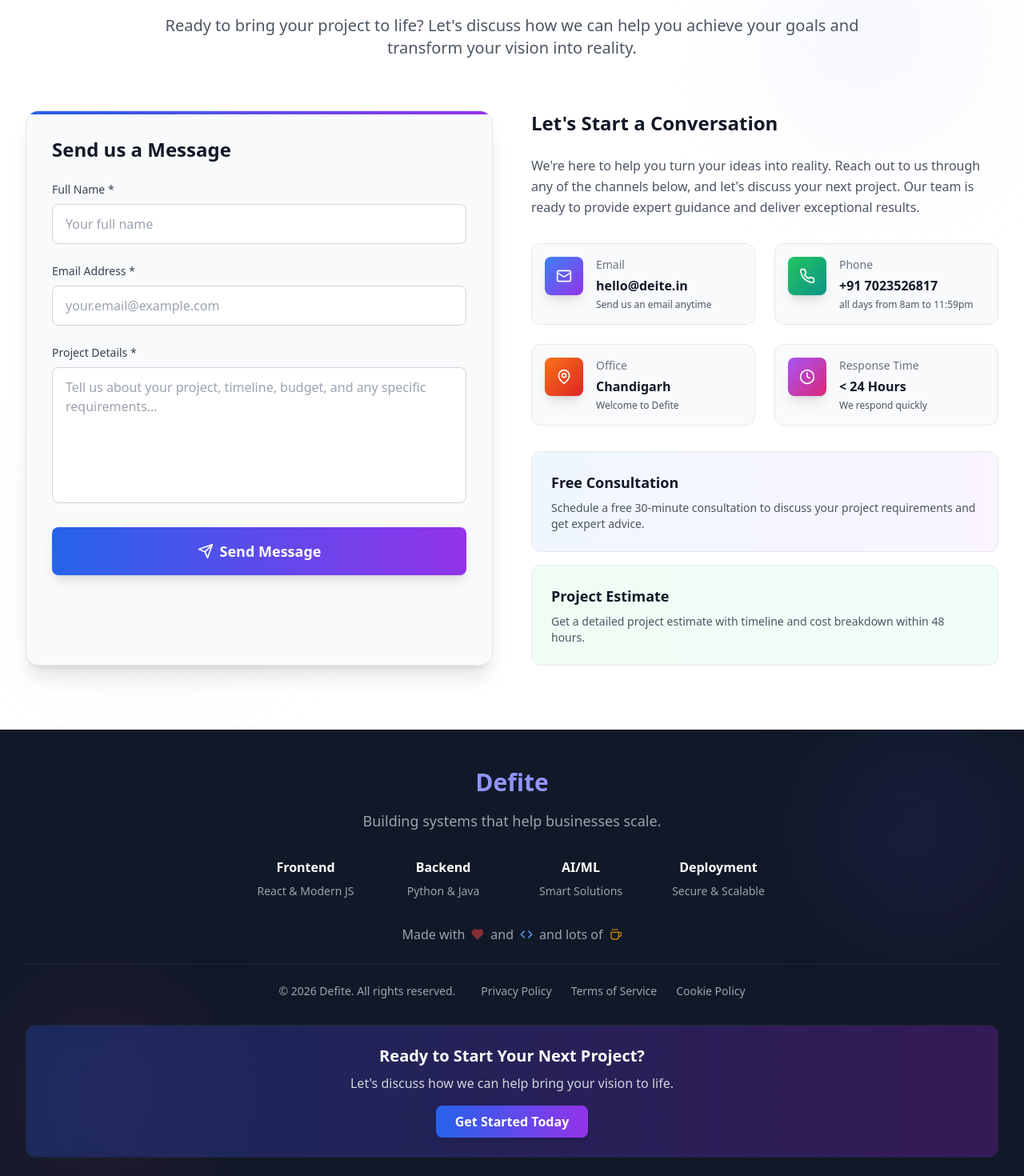
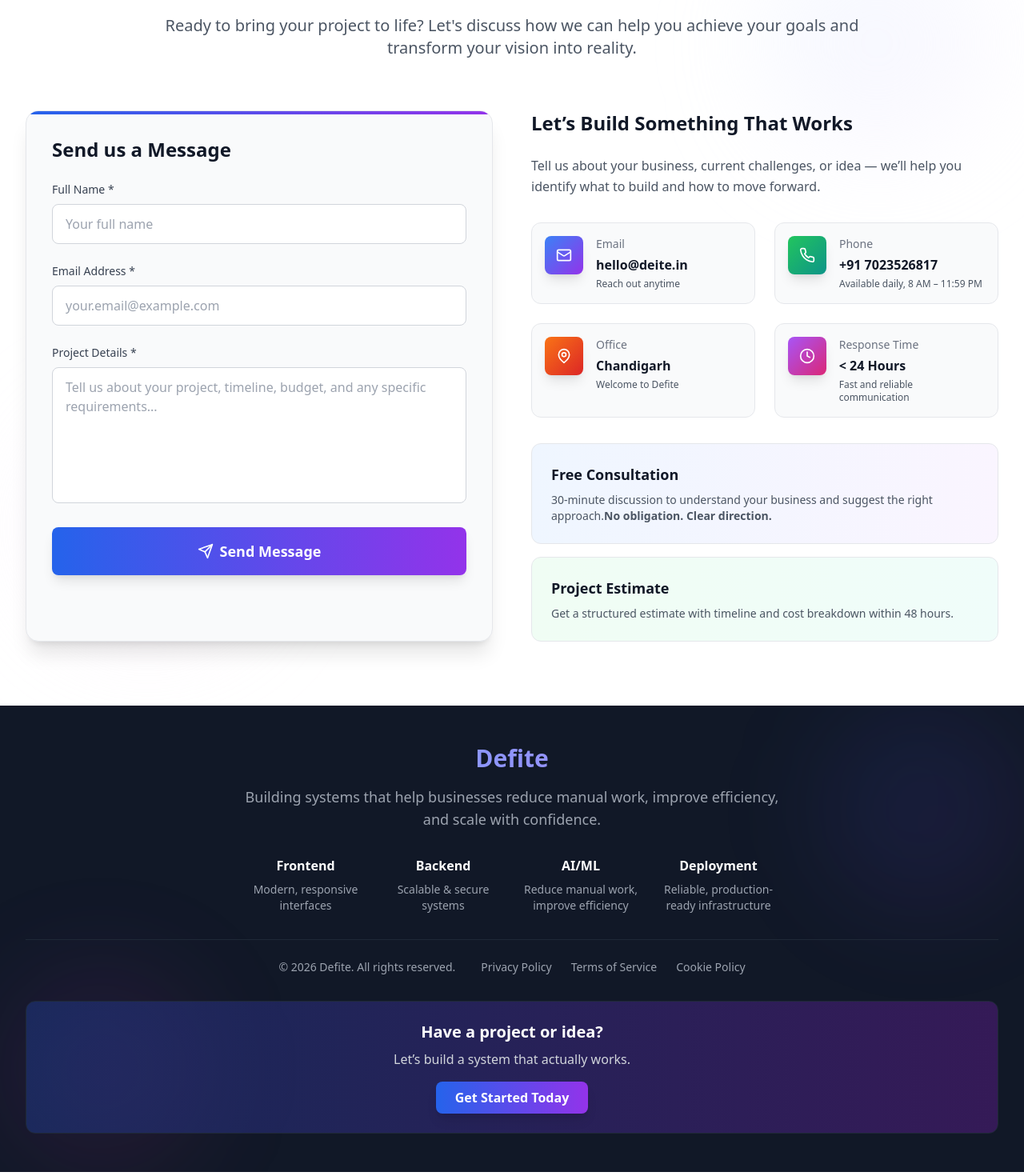
Before and after one commit to kushalyadav0/Defite, a React (Vite) app: page / in a window 1280 px wide. Shown: the part 6900-8370 px from the top of the page at 80% size. Built offline with nearby package versions, Linux system fonts and the light colour scheme.

Commit message:
CTA  and Text Optimization!

```diff
--- a/src/components/Contact.jsx
+++ b/src/components/Contact.jsx
@@ -51,14 +51,14 @@
       icon: Mail,
       title: 'Email',
       value: 'hello@deite.in',
-      description: 'Send us an email anytime',
+      description: 'Reach out anytime',
       gradient: 'from-blue-500 to-purple-600'
     },
     {
       icon: Phone,
       title: 'Phone',
       value: '+91 7023526817',
-      description: 'all days from 8am to 11:59pm',
+      description: 'Available daily, 8 AM – 11:59 PM',
       gradient: 'from-green-500 to-teal-600'
     },
     {
@@ -72,7 +72,7 @@
       icon: Clock,
       title: 'Response Time',
       value: '< 24 Hours',
-      description: 'We respond quickly',
+      description: 'Fast and reliable communication',
       gradient: 'from-purple-500 to-pink-600'
     }
   ];
@@ -182,12 +182,10 @@
             <div className="space-y-8">
               <div>
                 <h3 className="text-2xl font-bold text-gray-900 dark:text-white mb-6">
-                  Let's Start a Conversation
+                  Let’s Build Something That Works
                 </h3>
                 <p className="text-gray-600 dark:text-gray-300 mb-8 leading-relaxed">
-                  We're here to help you turn your ideas into reality. Reach out to us through any
-                  of the channels below, and let's discuss your next project. Our team is ready to
-                  provide expert guidance and deliver exceptional results.
+                  Tell us about your business, current challenges, or idea — we’ll help you identify what to build and how to move forward.
                 </p>
               </div>
 
@@ -222,7 +220,8 @@
                     Free Consultation
                   </h4>
                   <p className="text-gray-600 dark:text-gray-300 text-sm">
-                    Schedule a free 30-minute consultation to discuss your project requirements and get expert advice.
+                    30-minute discussion to understand your business and suggest the right approach.
+                    <b>No obligation. Clear direction.</b>
                   </p>
                 </div>
 
@@ -231,7 +230,7 @@
                     Project Estimate
                   </h4>
                   <p className="text-gray-600 dark:text-gray-300 text-sm">
-                    Get a detailed project estimate with timeline and cost breakdown within 48 hours.
+                    Get a structured estimate with timeline and cost breakdown within 48 hours.
                   </p>
                 </div>
               </div>
--- a/src/components/Footer.jsx
+++ b/src/components/Footer.jsx
@@ -20,7 +20,7 @@
               Defite
             </h3>
             <p className="text-gray-400 text-lg max-w-2xl mx-auto">
-              Building systems that help businesses scale.
+              Building systems that help businesses reduce manual work, improve efficiency, and scale with confidence.
             </p>
           </div>
 
@@ -28,31 +28,31 @@
           <div className="grid grid-cols-2 md:grid-cols-4 gap-4 mb-8 max-w-2xl mx-auto">
             <div className="text-center">
               <h4 className="text-white font-semibold mb-2">Frontend</h4>
-              <p className="text-gray-400 text-sm">React & Modern JS</p>
+              <p className="text-gray-400 text-sm">Modern, responsive interfaces</p>
             </div>
             <div className="text-center">
               <h4 className="text-white font-semibold mb-2">Backend</h4>
-              <p className="text-gray-400 text-sm">Python & Java</p>
+              <p className="text-gray-400 text-sm">Scalable & secure systems</p>
             </div>
             <div className="text-center">
               <h4 className="text-white font-semibold mb-2">AI/ML</h4>
-              <p className="text-gray-400 text-sm">Smart Solutions</p>
+              <p className="text-gray-400 text-sm">Reduce manual work, improve efficiency</p>
             </div>
             <div className="text-center">
               <h4 className="text-white font-semibold mb-2">Deployment</h4>
-              <p className="text-gray-400 text-sm">Secure & Scalable</p>
+              <p className="text-gray-400 text-sm">Reliable, production-ready infrastructure</p>
             </div>
           </div>
 
           {/* Made with Love */}
-          <div className="flex items-center justify-center space-x-2 mb-6 text-gray-400">
+          {/* <div className="flex items-center justify-center space-x-2 mb-6 text-gray-400">
             <span>Made with</span>
             <Heart className="text-red-500 fill-current animate-pulse" size={16} />
             <span>and</span>
             <Code className="text-blue-400" size={16} />
             <span>and lots of</span>
             <Coffee className="text-yellow-600" size={16} />
-          </div>
+          </div> */}
 
           {/* Copyright and Links */}
           <div className="border-t border-gray-800 pt-6">
@@ -75,10 +75,10 @@
           {/* Contact CTA */}
           <div className="mt-8 p-6 bg-gradient-to-r from-blue-900/50 to-purple-900/50 rounded-xl border border-gray-800">
             <h4 className="text-xl font-semibold text-white mb-2">
-              Ready to Start Your Next Project?
+              Have a project or idea?
             </h4>
             <p className="text-gray-300 mb-4">
-              Let's discuss how we can help bring your vision to life.
+              Let’s build a system that actually works.
             </p>
             <button
               onClick={() => document.getElementById('contact').scrollIntoView({ behavior: 'smooth' })}
```
